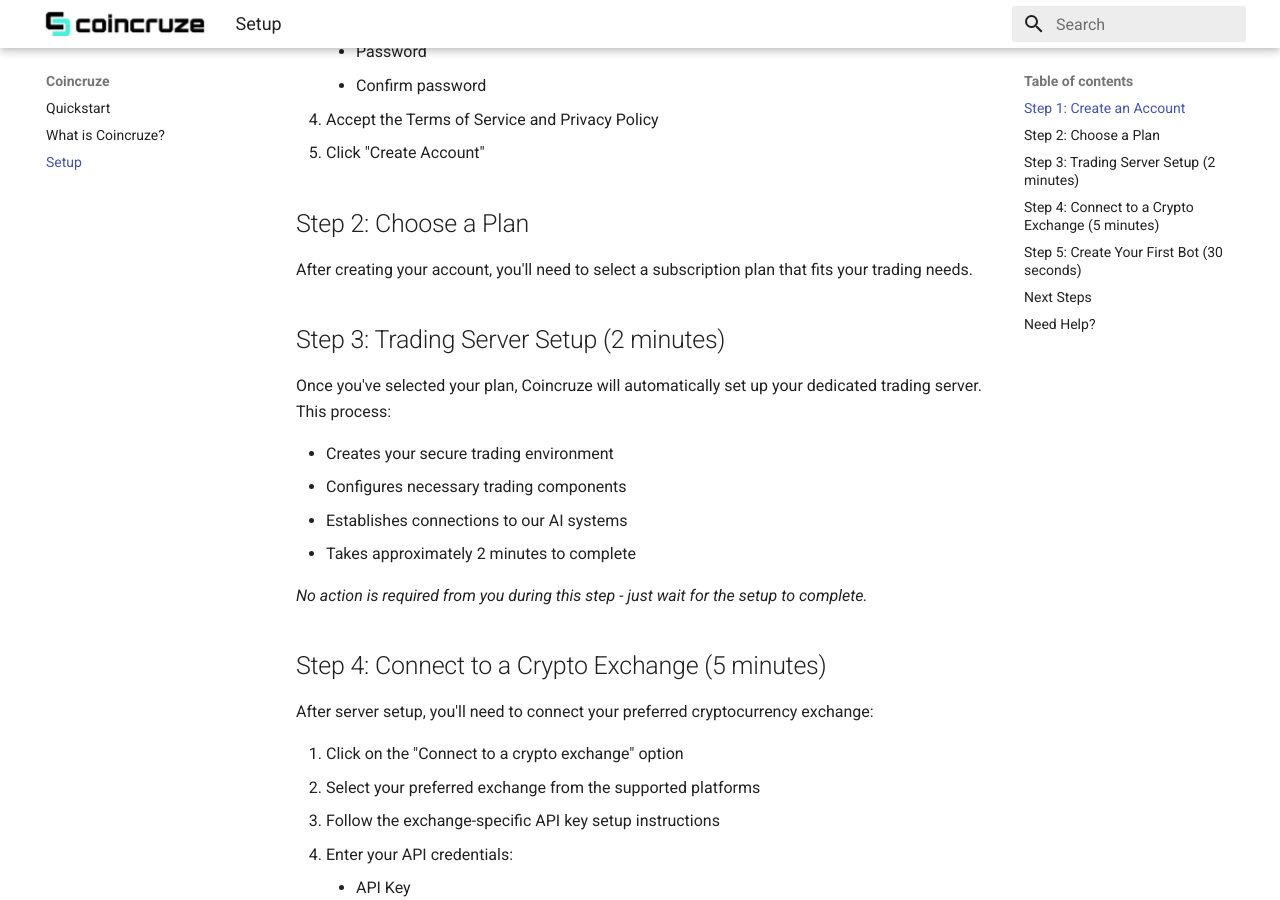
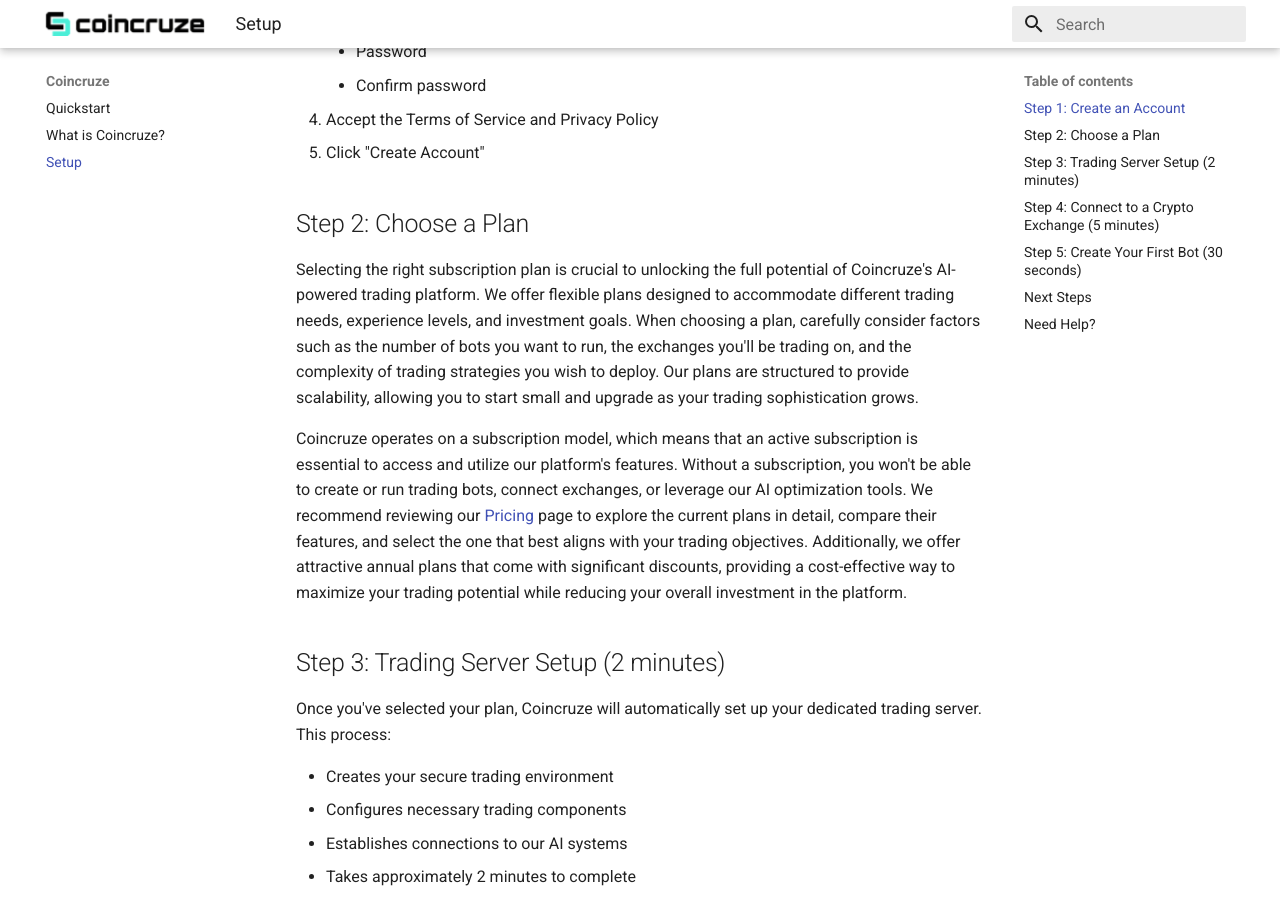
Before and after one commit to coincruze/docs, an MkDocs documentation site: the page built from docs/setup.md, in a window 1280 px wide and 900 px high, scrolled down 484 px. Built offline with MkDocs 1.6.1 and Material for MkDocs 9.7.7, drawn with Linux system fonts in a browser that asks for light colours.

Commit message:
docs: Update "Choose a Plan" section with detailed subscription information

```diff
--- a/docs/setup.md
+++ b/docs/setup.md
@@ -17,7 +17,9 @@
 
 ## Step 2: Choose a Plan
 
-After creating your account, you'll need to select a subscription plan that fits your trading needs.
+Selecting the right subscription plan is crucial to unlocking the full potential of Coincruze's AI-powered trading platform. We offer flexible plans designed to accommodate different trading needs, experience levels, and investment goals. When choosing a plan, carefully consider factors such as the number of bots you want to run, the exchanges you'll be trading on, and the complexity of trading strategies you wish to deploy. Our plans are structured to provide scalability, allowing you to start small and upgrade as your trading sophistication grows.
+
+Coincruze operates on a subscription model, which means that an active subscription is essential to access and utilize our platform's features. Without a subscription, you won't be able to create or run trading bots, connect exchanges, or leverage our AI optimization tools. We recommend reviewing our [Pricing](/pricing) page to explore the current plans in detail, compare their features, and select the one that best aligns with your trading objectives. Additionally, we offer attractive annual plans that come with significant discounts, providing a cost-effective way to maximize your trading potential while reducing your overall investment in the platform.
 
 
 ## Step 3: Trading Server Setup (2 minutes)
```
